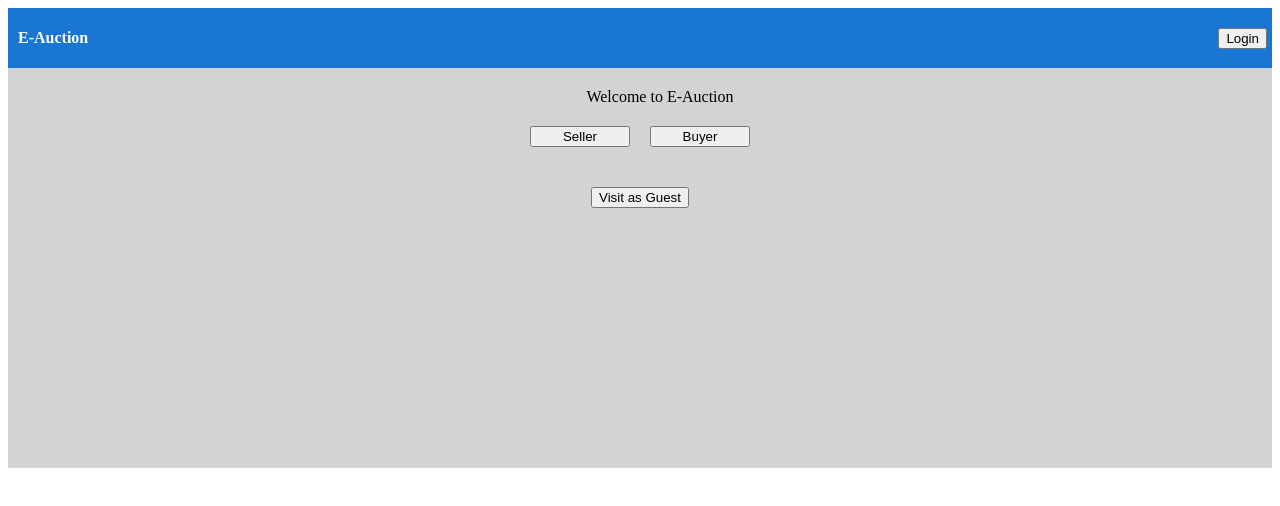
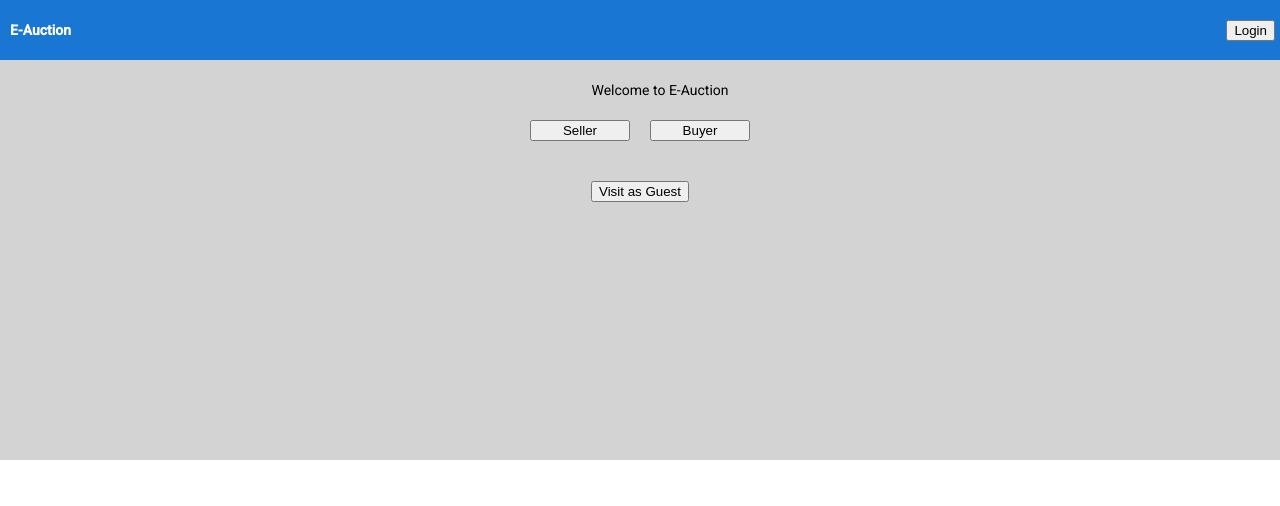
Before and after one commit to chimepalden/e-auction-ui, an Angular app: page / in a window 1280 px wide. Shown: the top 506 px of the page. Built offline with nearby package versions, Linux system fonts and the light colour scheme.

Commit message:
added angular material 13

```diff
--- a/angular.json
+++ b/angular.json
@@ -23,6 +23,7 @@
               "src/assets"
             ],
             "styles": [
+              "./node_modules/@angular/material/prebuilt-themes/indigo-pink.css",
               "src/styles.css"
             ],
             "scripts": []
@@ -90,6 +91,7 @@
               "src/assets"
             ],
             "styles": [
+              "./node_modules/@angular/material/prebuilt-themes/indigo-pink.css",
               "src/styles.css"
             ],
             "scripts": []
--- a/package.json
+++ b/package.json
@@ -11,10 +11,12 @@
   "private": true,
   "dependencies": {
     "@angular/animations": "^14.2.0",
+    "@angular/cdk": "^13.0.0",
     "@angular/common": "^14.2.0",
     "@angular/compiler": "^14.2.0",
     "@angular/core": "^14.2.0",
     "@angular/forms": "^14.2.0",
+    "@angular/material": "^13.0.0",
     "@angular/platform-browser": "^14.2.0",
     "@angular/platform-browser-dynamic": "^14.2.0",
     "@angular/router": "^14.2.0",
--- a/src/index.html
+++ b/src/index.html
@@ -6,8 +6,11 @@
   <base href="/">
   <meta name="viewport" content="width=device-width, initial-scale=1">
   <link rel="icon" type="image/x-icon" href="favicon.ico">
+  <link rel="preconnect" href="https://fonts.gstatic.com">
+  <link href="https://fonts.googleapis.com/css2?family=Roboto:wght@300;400;500&display=swap" rel="stylesheet">
+  <link href="https://fonts.googleapis.com/icon?family=Material+Icons" rel="stylesheet">
 </head>
-<body>
+<body class="mat-typography">
   <app-root></app-root>
 </body>
 </html>
--- a/src/styles.css
+++ b/src/styles.css
@@ -1 +1,4 @@
 /* You can add global styles to this file, and also import other style files */
+
+html, body { height: 100%; }
+body { margin: 0; font-family: Roboto, "Helvetica Neue", sans-serif; }
```
Also changed, not shown: 1 other file (tests, documents, lock files or other folders).
